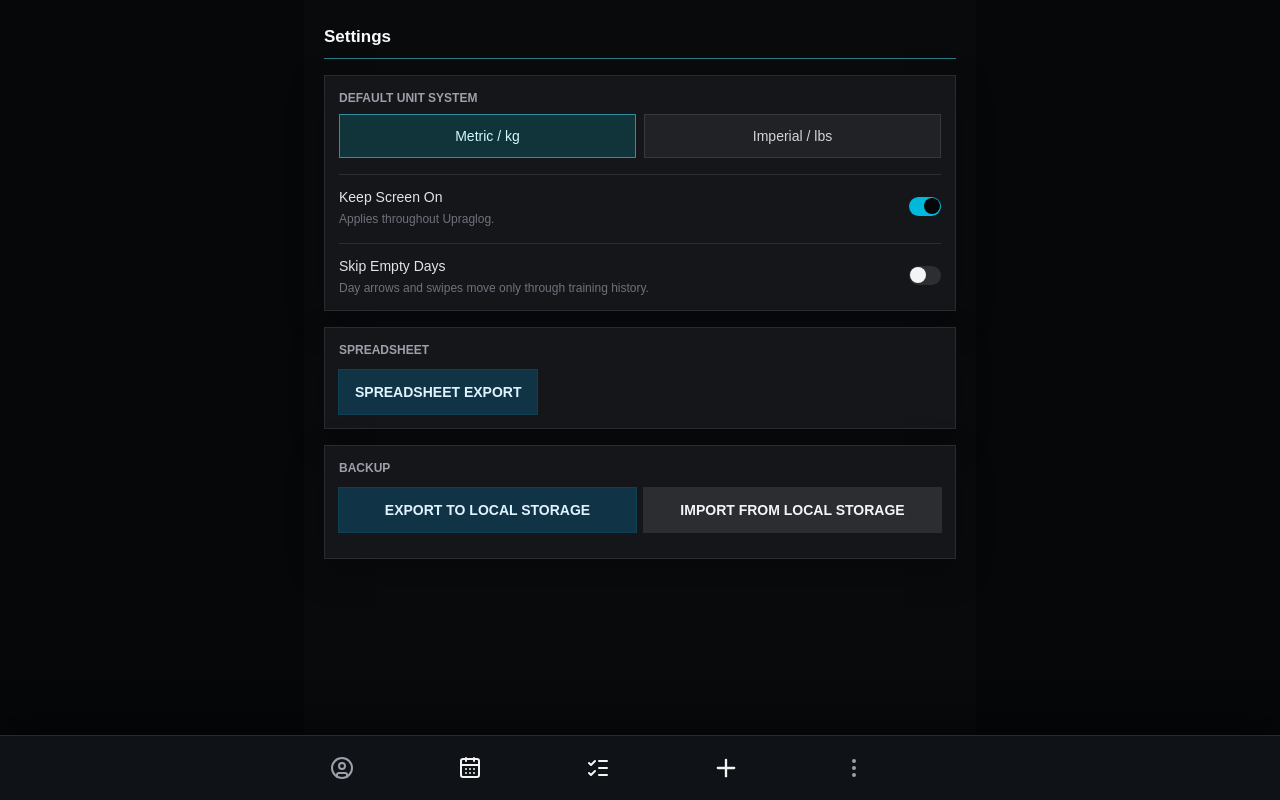
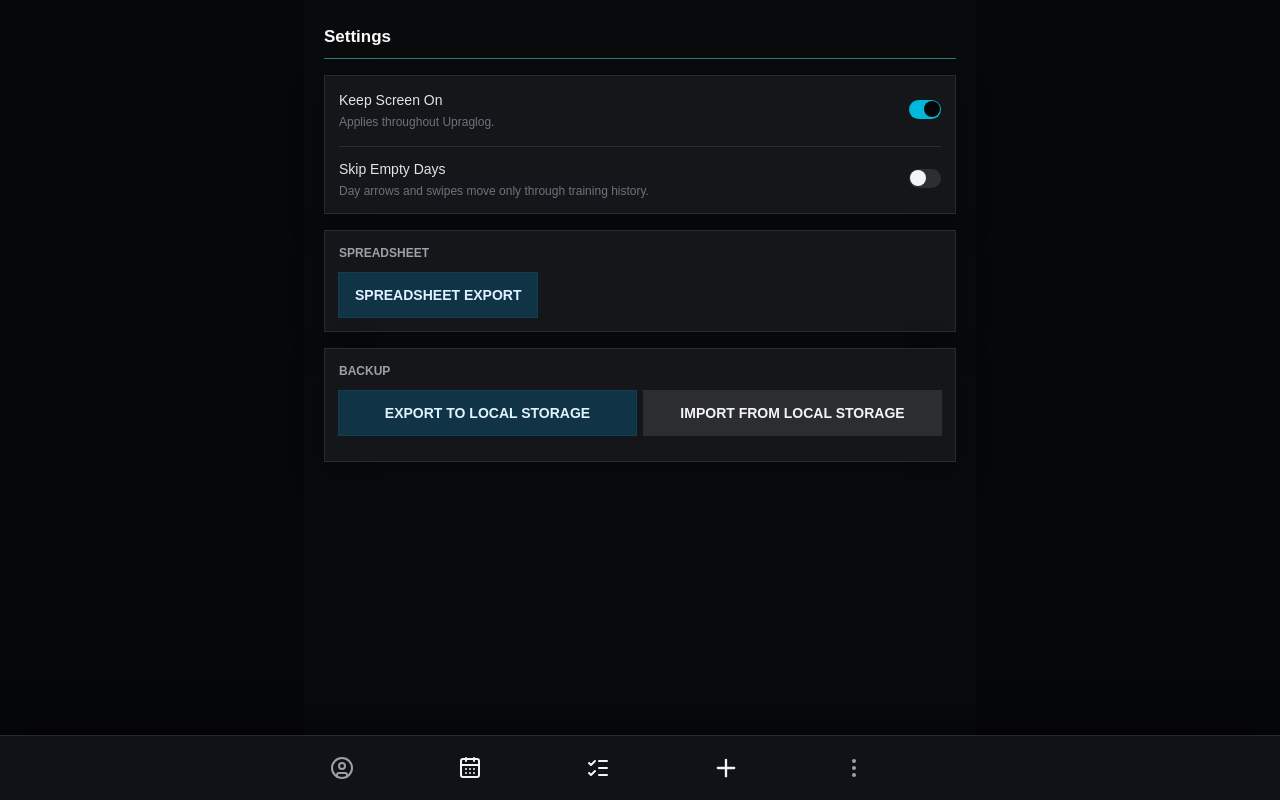
Before and after one commit to alexiskhb/upraglog, a React (Vite) app: page /settings in a window 1280 px wide. Built offline with nearby package versions, Linux system fonts and the light colour scheme.

Commit message:
Remove units

```diff
--- a/src/db/db.ts
+++ b/src/db/db.ts
@@ -254,7 +254,6 @@ async function initializeDatabaseInternal() {
     if (!existingSettings) {
       await db.settings.put({
         id: "app",
-        unitSystem: "metric",
         keepScreenOn: true,
         skipEmptyDaysOnDayNavigation: false,
         updatedAt: new Date().toISOString(),
--- a/src/db/repositories/settingsRepo.ts
+++ b/src/db/repositories/settingsRepo.ts
@@ -3,7 +3,6 @@ import type { AppSettings, StoredAppSettings } from "@/db/schema"
 
 const defaultSettings: StoredAppSettings = {
   id: "app",
-  unitSystem: "metric",
   keepScreenOn: true,
   skipEmptyDaysOnDayNavigation: false,
   updatedAt: new Date().toISOString(),
@@ -18,7 +17,6 @@ export async function getSettings(): Promise<AppSettings> {
   }
 
   return {
-    unitSystem: settings.unitSystem,
     keepScreenOn:
       settings.keepScreenOn ?? settings.keepScreenOnDuringTraining ?? true,
     skipEmptyDaysOnDayNavigation:
@@ -32,7 +30,6 @@ export async function updateSettings(input: Partial<AppSettings>) {
   const current = await db.settings.get("app")
   const currentSettings = current
     ? {
-        unitSystem: current.unitSystem,
         keepScreenOn:
           current.keepScreenOn ?? current.keepScreenOnDuringTraining ?? true,
         skipEmptyDaysOnDayNavigation:
--- a/src/db/schema.ts
+++ b/src/db/schema.ts
@@ -17,8 +17,6 @@ export type ExerciseType =
   | "reps_only"
   | "time_only"
   | "distance_time"
-
-export type UnitSystem = "metric" | "imperial"
 
 export type ExerciseSetDefaults = {
   weight?: number | null
@@ -70,7 +68,6 @@ export type SetEntry = {
 }
 
 export type AppSettings = {
-  unitSystem: UnitSystem
   keepScreenOn: boolean
   skipEmptyDaysOnDayNavigation: boolean
 }
@@ -80,6 +77,7 @@ export type StoredAppSettings = AppSettings & {
   updatedAt: string
   keepScreenOnDuringTraining?: boolean
   skipEmptyDaysOnSwipe?: boolean
+  unitSystem?: "metric" | "imperial"
 }
 
 export type WorkoutExerciseDetail = {
--- a/src/features/backup/backupValidation.ts
+++ b/src/features/backup/backupValidation.ts
@@ -72,13 +72,12 @@ const setEntrySchema = z.object({
 })
 
 const settingsSchema = z.object({
-  unitSystem: z.enum(["metric", "imperial"]),
+  unitSystem: z.enum(["metric", "imperial"]).optional(),
   keepScreenOn: z.boolean().optional(),
   keepScreenOnDuringTraining: z.boolean().optional(),
   skipEmptyDaysOnDayNavigation: z.boolean().optional(),
   skipEmptyDaysOnSwipe: z.boolean().optional(),
 }).transform((settings) => ({
-  unitSystem: settings.unitSystem,
   keepScreenOn:
     settings.keepScreenOn ?? settings.keepScreenOnDuringTraining ?? true,
   skipEmptyDaysOnDayNavigation:
--- a/src/features/backup/exportTrainingLogCsv.ts
+++ b/src/features/backup/exportTrainingLogCsv.ts
@@ -2,14 +2,11 @@ import { db } from "@/db/db"
 import type {
   Exercise,
   SetEntry,
-  UnitSystem,
   Workout,
   WorkoutExercise,
 } from "@/db/schema"
-import { getSettings } from "@/db/repositories/settingsRepo"
 import { formatDuration, getWorkoutDurationSeconds } from "@/shared/model/dates"
 import { formatExerciseCategory, formatExerciseType } from "@/shared/model/exercises"
-import { distanceUnit, weightUnit } from "@/shared/model/units"
 
 const csvHeaders = [
   "Workout Date",
@@ -22,10 +19,8 @@ const csvHeaders = [
   "Exercise Type",
   "Set Number",
   "Weight",
-  "Weight Unit",
   "Reps",
   "Distance",
-  "Distance Unit",
   "Set Duration",
   "Comment",
 ]
@@ -95,14 +90,12 @@ function buildSetRow({
   exercise,
   set,
   setIndex,
-  unitSystem,
 }: {
   workout: Workout
   workoutExercise: WorkoutExercise
   exercise: Exercise
   set?: SetEntry
   setIndex?: number
-  unitSystem: UnitSystem
 }): TrainingLogRow {
   return [
     workout.localDate,
@@ -115,10 +108,8 @@ function buildSetRow({
     formatExerciseType(exercise.exerciseType),
     setIndex === undefined ? undefined : setIndex + 1,
     set?.weight ?? undefined,
-    set?.weight == null ? undefined : weightUnit(unitSystem),
     set?.reps ?? undefined,
     set?.distance ?? undefined,
-    set?.distance == null ? undefined : distanceUnit(unitSystem),
     set?.durationSeconds == null
       ? undefined
       : formatDuration(set.durationSeconds),
@@ -127,14 +118,12 @@ function buildSetRow({
 }
 
 export async function exportTrainingLogCsv() {
-  const [workouts, workoutExercises, sets, exercises, settings] =
-    await Promise.all([
-      db.workouts.toArray(),
-      db.workoutExercises.toArray(),
-      db.sets.toArray(),
-      db.exercises.toArray(),
-      getSettings(),
-    ])
+  const [workouts, workoutExercises, sets, exercises] = await Promise.all([
+    db.workouts.toArray(),
+    db.workoutExercises.toArray(),
+    db.sets.toArray(),
+    db.exercises.toArray(),
+  ])
   const workoutExercisesByWorkoutId = new Map<string, WorkoutExercise[]>()
   const setsByWorkoutExerciseId = new Map<string, SetEntry[]>()
   const exercisesById = new Map(exercises.map((exercise) => [exercise.id, exercise]))
@@ -185,7 +174,6 @@ export async function exportTrainingLogCsv() {
             workout,
             workoutExercise,
             exercise,
-            unitSystem: settings.unitSystem,
           }),
         )
         continue
@@ -199,7 +187,6 @@ export async function exportTrainingLogCsv() {
             exercise,
             set,
             setIndex,
-            unitSystem: settings.unitSystem,
           }),
         )
       })
--- a/src/features/exercise-picker/AddEditExerciseScreen.tsx
+++ b/src/features/exercise-picker/AddEditExerciseScreen.tsx
@@ -180,7 +180,7 @@ export function AddEditExerciseScreen() {
           Save
         </ActionButton>
         <ActionButton tone="secondary" onClick={() => void navigate({ to: "/picker" })}>
-          Clear
+          Cancel
         </ActionButton>
       </div>
     </ScreenContainer>
--- a/src/features/settings/SettingsScreen.tsx
+++ b/src/features/settings/SettingsScreen.tsx
@@ -17,7 +17,6 @@ export function SettingsScreen() {
   const fileInputRef = useRef<HTMLInputElement>(null)
   const bumpRefresh = useAppStore((state) => state.bumpRefresh)
   const [settings, setSettings] = useState<AppSettings>({
-    unitSystem: "metric",
     keepScreenOn: true,
     skipEmptyDaysOnDayNavigation: false,
   })
@@ -40,7 +39,6 @@ export function SettingsScreen() {
   const saveSettings = async (input: Partial<AppSettings>) => {
     const updated = await updateSettings(input)
     setSettings({
-      unitSystem: updated.unitSystem,
       keepScreenOn: updated.keepScreenOn,
       skipEmptyDaysOnDayNavigation: updated.skipEmptyDaysOnDayNavigation,
     })
@@ -92,37 +90,7 @@ export function SettingsScreen() {
       )}
 
       <section className="app-surface space-y-4 rounded-md p-3.5">
-        <div>
-          <div className="mb-2 text-xs font-semibold uppercase tracking-normal text-zinc-400">
-            Default Unit System
-          </div>
-          <div className="grid grid-cols-2 gap-2">
-            <button
-              className={`h-11 cursor-pointer rounded-md border text-sm transition ${
-                settings.unitSystem === "metric"
-                  ? "border-cyan-300/50 bg-cyan-400/15 text-cyan-100"
-                  : "border-white/10 bg-white/5 text-zinc-300 hover:bg-white/10"
-              }`}
-              type="button"
-              onClick={() => void saveSettings({ unitSystem: "metric" })}
-            >
-              Metric / kg
-            </button>
-            <button
-              className={`h-11 cursor-pointer rounded-md border text-sm transition ${
-                settings.unitSystem === "imperial"
-                  ? "border-cyan-300/50 bg-cyan-400/15 text-cyan-100"
-                  : "border-white/10 bg-white/5 text-zinc-300 hover:bg-white/10"
-              }`}
-              type="button"
-              onClick={() => void saveSettings({ unitSystem: "imperial" })}
-            >
-              Imperial / lbs
-            </button>
-          </div>
-        </div>
-
-        <label className="flex items-center justify-between gap-3 border-t border-white/10 pt-3">
+        <label className="flex items-center justify-between gap-3">
           <span>
             <Label className="text-sm text-zinc-200">
               Keep Screen On
--- a/src/features/training/SetRow.tsx
+++ b/src/features/training/SetRow.tsx
@@ -1,7 +1,7 @@
 import { MessageCircle, GripVertical } from "lucide-react"
 import { useSortable } from "@dnd-kit/sortable"
 import { CSS } from "@dnd-kit/utilities"
-import type { ExerciseType, SetEntry, UnitSystem } from "@/db/schema"
+import type { ExerciseType, SetEntry } from "@/db/schema"
 import {
   formatSetPrimaryValue,
   formatSetSecondaryValue,
@@ -12,7 +12,6 @@ type SetRowProps = {
   set: SetEntry
   index: number
   exerciseType: ExerciseType
-  unitSystem: UnitSystem
   selected: boolean
   onSelect: () => void
   onComment: () => void
@@ -22,7 +21,6 @@ export function SetRow({
   set,
   index,
   exerciseType,
-  unitSystem,
   selected,
   onSelect,
   onComment,
@@ -64,7 +62,7 @@ export function SetRow({
       >
         <span className="text-center text-zinc-400">{index + 1}</span>
         <span className="text-right">
-          {formatSetPrimaryValue(set, exerciseType, unitSystem)}
+          {formatSetPrimaryValue(set, exerciseType)}
         </span>
         <span className="text-right">
           {formatSetSecondaryValue(set, exerciseType)}
--- a/src/features/training/TrainingScreen.tsx
+++ b/src/features/training/TrainingScreen.tsx
@@ -11,7 +11,6 @@ import {
   verticalListSortingStrategy,
 } from "@dnd-kit/sortable"
 import type {
-  AppSettings,
   ExerciseType,
   ExerciseSetDefaults,
   SetEntry,
@@ -25,9 +24,7 @@ import {
   reorderSets,
   updateSet,
 } from "@/db/repositories/workoutsRepo"
-import { getSettings } from "@/db/repositories/settingsRepo"
 import { useAppStore } from "@/shared/store/appStore"
-import { weightUnit, distanceUnit } from "@/shared/model/units"
 import { ScreenContainer } from "@/shared/ui/ScreenContainer"
 import { ActionButton } from "@/shared/ui/ActionButton"
 import { WorkoutActiveTimer } from "@/shared/ui/WorkoutActiveTimer"
@@ -59,13 +56,11 @@ type FieldConfig = {
 
 function fieldsForExerciseType(
   exerciseType: ExerciseType,
-  settings: AppSettings,
 ): FieldConfig[] {
   const weightField: FieldConfig = {
     key: "weight",
     label: "Weight",
-    step: settings.unitSystem === "metric" ? 2.5 : 5,
-    unit: weightUnit(settings.unitSystem),
+    step: 2.5,
   }
   const repsField: FieldConfig = {
     key: "reps",
@@ -76,7 +71,6 @@ function fieldsForExerciseType(
     key: "distance",
     label: "Distance",
     step: 0.1,
-    unit: distanceUnit(settings.unitSystem),
   }
   const durationField: FieldConfig = {
     key: "durationSeconds",
@@ -147,11 +141,6 @@ export function TrainingScreen() {
   const bumpRefresh = useAppStore((state) => state.bumpRefresh)
   const setSelectedDate = useAppStore((state) => state.setSelectedDate)
   const [detail, setDetail] = useState<TrainingDetail | undefined>()
-  const [settings, setSettings] = useState<AppSettings>({
-    unitSystem: "metric",
-    keepScreenOn: true,
-    skipEmptyDaysOnDayNavigation: false,
-  })
   const [input, setInput] = useState<InputState>(defaultInput)
   const [loadedWorkoutExerciseId, setLoadedWorkoutExerciseId] = useState<
     string | undefined
@@ -163,28 +152,23 @@ export function TrainingScreen() {
   useEffect(() => {
     let cancelled = false
 
-    Promise.all([getWorkoutExerciseDetail(workoutExerciseId), getSettings()]).then(
-      ([nextDetail, appSettings]) => {
+    getWorkoutExerciseDetail(workoutExerciseId).then((nextDetail) => {
       if (cancelled) {
         return
       }
 
       setDetail(nextDetail)
-        setSettings(appSettings)
 
       if (nextDetail) {
         setSelectedDate(nextDetail.workout.localDate)
 
         if (nextDetail.workoutExercise.id !== loadedWorkoutExerciseId) {
-            setInput(
-              inputFromExerciseSetDefaults(nextDetail.exercise.lastSetInput),
-            )
+          setInput(inputFromExerciseSetDefaults(nextDetail.exercise.lastSetInput))
           setSelectedSetId(undefined)
           setLoadedWorkoutExerciseId(nextDetail.workoutExercise.id)
         }
       }
-      },
-    )
+    })
 
     return () => {
       cancelled = true
@@ -195,9 +179,8 @@ export function TrainingScreen() {
     () =>
       fieldsForExerciseType(
         detail?.exercise.exerciseType ?? "strength",
-        settings,
       ),
-    [detail?.exercise.exerciseType, settings],
+    [detail?.exercise.exerciseType],
   )
   const selectedSet = detail?.sets.find((set) => set.id === selectedSetId)
   const commentSet = detail?.sets.find((set) => set.id === commentSetId)
@@ -355,7 +338,6 @@ export function TrainingScreen() {
                     key={set.id}
                     selected={set.id === selectedSetId}
                     set={set}
-                    unitSystem={settings.unitSystem}
                     onComment={() => setCommentSetId(set.id)}
                     onSelect={() => {
                       if (set.id === selectedSetId) {
--- a/src/features/workout-log/ExerciseCard.tsx
+++ b/src/features/workout-log/ExerciseCard.tsx
@@ -1,4 +1,4 @@
-import type { ExerciseType, SetEntry, UnitSystem } from "@/db/schema"
+import type { ExerciseType, SetEntry } from "@/db/schema"
 import {
   formatSetPrimaryValue,
   formatSetSecondaryValue,
@@ -8,7 +8,6 @@ type ExerciseCardProps = {
   name: string
   exerciseType: ExerciseType
   sets: SetEntry[]
-  unitSystem: UnitSystem
   onOpen: () => void
 }
 
@@ -16,7 +15,6 @@ export function ExerciseCard({
   name,
   exerciseType,
   sets,
-  unitSystem,
   onOpen,
 }: ExerciseCardProps) {
   return (
@@ -38,7 +36,7 @@ export function ExerciseCard({
             >
               <span />
               <span className="text-right">
-                {formatSetPrimaryValue(set, exerciseType, unitSystem)}
+                {formatSetPrimaryValue(set, exerciseType)}
               </span>
               <span className="text-right">
                 {formatSetSecondaryValue(set, exerciseType)}
--- a/src/features/workout-log/HomeScreen.tsx
+++ b/src/features/workout-log/HomeScreen.tsx
@@ -44,7 +44,6 @@ export function HomeScreen() {
     exercises: [],
   })
   const [settings, setSettings] = useState<AppSettings>({
-    unitSystem: "metric",
     keepScreenOn: true,
     skipEmptyDaysOnDayNavigation: false,
   })
@@ -172,7 +171,6 @@ export function HomeScreen() {
               key={entry.workoutExercise.id}
               name={entry.exercise.name}
               sets={entry.sets}
-              unitSystem={settings.unitSystem}
               onOpen={() =>
                 void navigate({
                   to: "/training/$workoutExerciseId",
--- a/src/shared/model/units.ts
+++ b/src/shared/model/units.ts
@@ -1,13 +1,5 @@
-import type { ExerciseType, SetEntry, UnitSystem } from "@/db/schema"
+import type { ExerciseType, SetEntry } from "@/db/schema"
 import { formatDuration } from "./dates"
-
-export function weightUnit(unitSystem: UnitSystem) {
-  return unitSystem === "metric" ? "kgs" : "lbs"
-}
-
-export function distanceUnit(unitSystem: UnitSystem) {
-  return unitSystem === "metric" ? "km" : "mi"
-}
 
 export function displayNumber(
   value: number | null | undefined,
@@ -33,10 +25,9 @@ function displayDuration(value: number | null | undefined) {
 export function formatSetPrimaryValue(
   set: SetEntry,
   exerciseType: ExerciseType,
-  unitSystem: UnitSystem,
 ) {
   if (exerciseType === "cardio" || exerciseType === "distance_time") {
-    return `${displayNumber(set.distance)} ${distanceUnit(unitSystem)}`
+    return displayNumber(set.distance)
   }
 
   if (exerciseType === "time_only") {
@@ -47,7 +38,7 @@ export function formatSetPrimaryValue(
     return displayReps(set.reps)
   }
 
-  return `${displayNumber(set.weight)} ${weightUnit(unitSystem)}`
+  return displayNumber(set.weight)
 }
 
 export function formatSetSecondaryValue(
```
Lines whose indentation alone changed are shown as unchanged.
